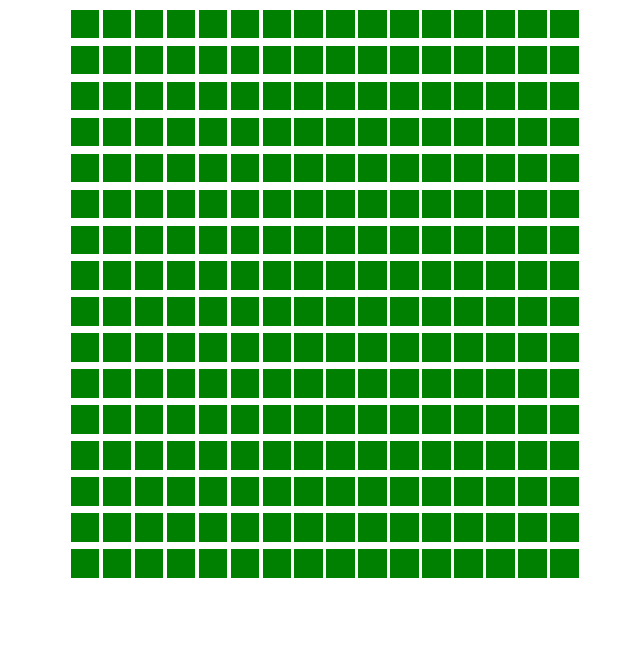
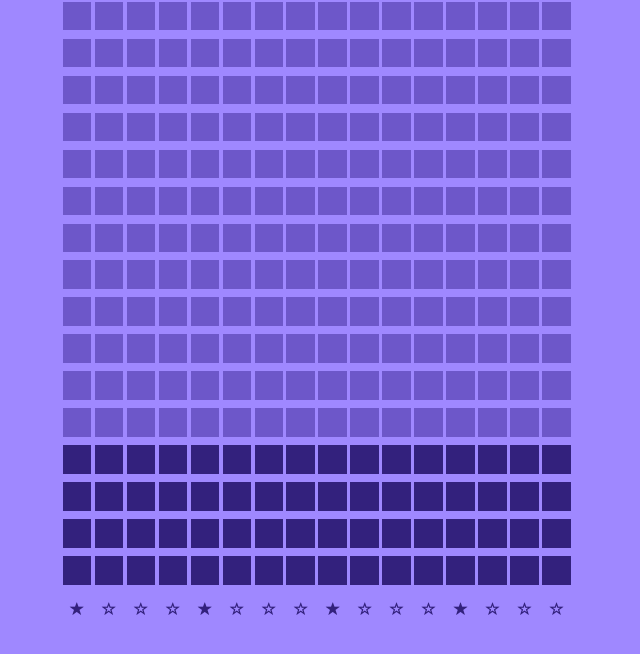
Before and after one commit to isaacmillercodes/StepSequencer, a website: page src/index.html in a window 1280 px wide. Shown: the whole page, without its empty margins (323-963 px from the left). Drawn offline with nearby package versions, Linux system fonts and the light colour scheme.

Commit message:
added beat markers below grid and chose colors

```diff
--- a/src/css/grid.css
+++ b/src/css/grid.css
@@ -1,11 +1,48 @@
 /* add custom styles */
 
-.singleSquare {
-  background-color: green;
+/*Colors:
+  background: #9F88FF
+  default melody square: #6D57C9
+  default drum square: #33217D
+  active square: #C9BD57
+  sweeper: white
+  active with sweeper: #7D721D
+
+
+*/
+
+body {
+  background-color: #9F88FF;
+}
+
+.singleSquare,
+.beatMarkers {
   height: 2.25vw;
   width: 2.25vw;
   margin: .125vw;
   display: inline-block;
+}
+
+.beatMarkers {
+  color: #33217D;
+  background-color: #9F88FF;
+}
+
+.glyphicon-star,
+.glyphicon-star-empty {
+  padding: .6vw;
+}
+
+.drums {
+  background-color: #33217D;
+}
+
+.melody {
+  background-color: #6D57C9;
+}
+
+.active {
+  background-color: #C9BD57;
 }
 
 .squareGrid {
@@ -17,4 +54,5 @@
 .playSurface {
   width: 100vw;
   height: 100vw;
+  background-color: #9F88FF;
 }
--- a/src/index.html
+++ b/src/index.html
@@ -4,6 +4,7 @@
     <meta charset="utf-8">
     <title>Magical Music Maker</title>
     <!-- styles -->
+    <link href="https://maxcdn.bootstrapcdn.com/bootstrap/3.3.6/css/bootstrap.min.css" rel="stylesheet">
     <link rel="stylesheet" type="text/css" href="css/grid.css">
   </head>
   <body>
@@ -11,13 +12,14 @@
     <div class="playSurface">
 
       <div class="squareGrid">
-
       </div>
 
     </div>
 
     <!-- scripts -->
     <script type="text/javascript" src="https://code.jquery.com/jquery-2.2.4.min.js"></script>
+    <script type="text/javascript" src="js/eventHandlers.js"></script>
     <script type="text/javascript" src="js/grid.js"></script>
+    <!-- <script type="text/javascript" src="js/eventHandlers.js"></script> -->
   </body>
 </html>
--- /dev/null
+++ b/src/js/eventHandlers.js
@@ -0,0 +1,11 @@
+$(document).on('ready', function() {
+  console.log('event sanity check!');
+});
+
+$(document).on('click', '.singleSquare', function() {
+  $(this).addClass('active');
+});
+
+$(document).on('click', '.active', function() {
+  $(this).removeClass('active');
+});
--- a/src/js/grid.js
+++ b/src/js/grid.js
@@ -5,7 +5,21 @@ $(document).on('ready', function() {
 
   for (var i = 1; i < 17; i++) {
     for (var j = 1; j < 17; j++) {
-      $('.squareGrid').append('<div class="singleSquare col-' + i + ' row-' + j + '"></div>');
+      if (i < 13) {
+        $('.squareGrid').append('<div class="singleSquare melody col-' + j + ' row-' + i + '"></div>');
+      } else {
+        $('.squareGrid').append('<div class="singleSquare drums col-' + j + ' row-' + i + '"></div>');
+      }
+    }
+  }
+
+  for (var x = 1; x <= 4; x++) {
+    for (var y = 1; y <= 4; y++) {
+      if (y === 1) {
+        $('.squareGrid').append('<div class="glyphicon glyphicon-star beatMarkers beat' + y + '"></div>');
+      } else {
+        $('.squareGrid').append('<div class="glyphicon glyphicon-star-empty beatMarkers beat' + y + '"></div>');
+      }
     }
   }
 
```
